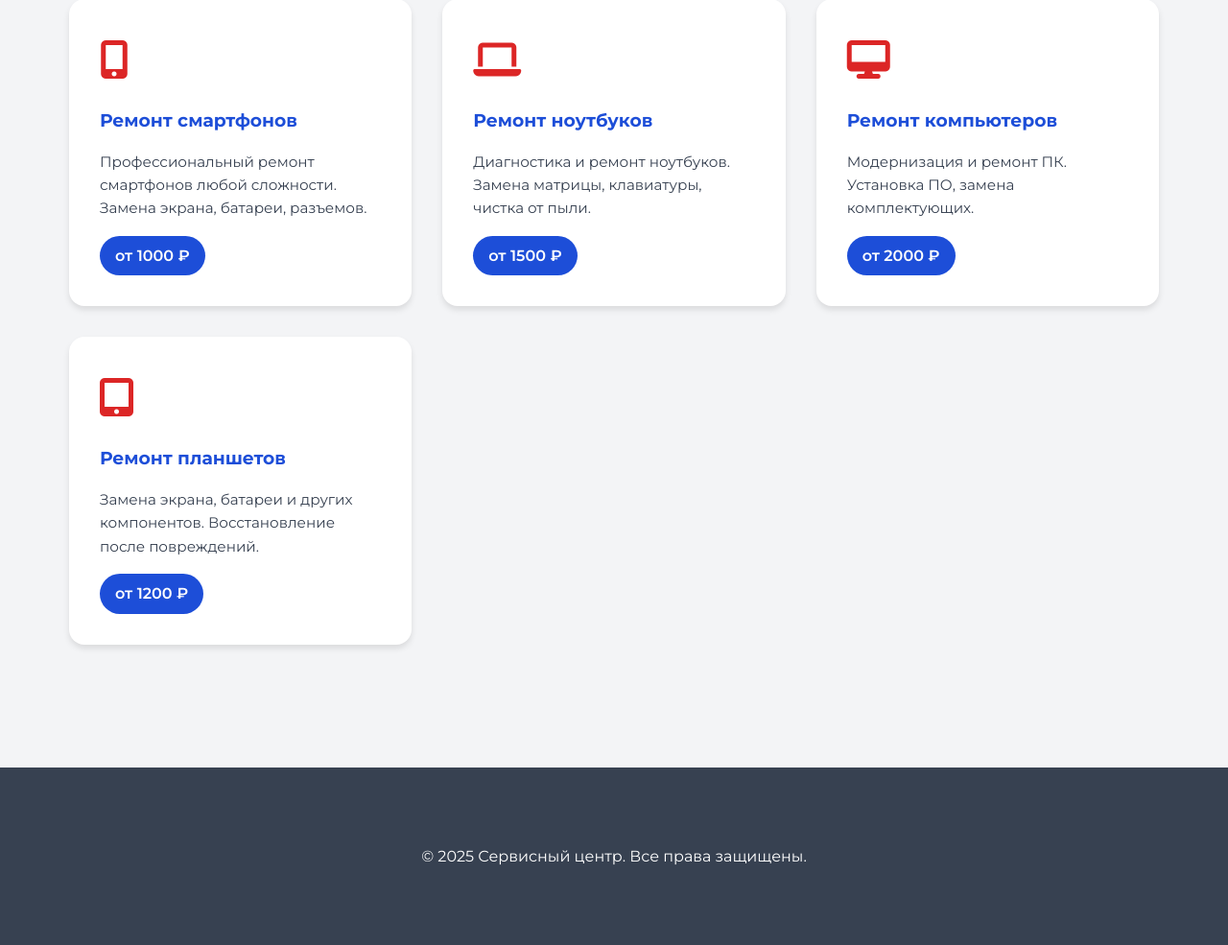
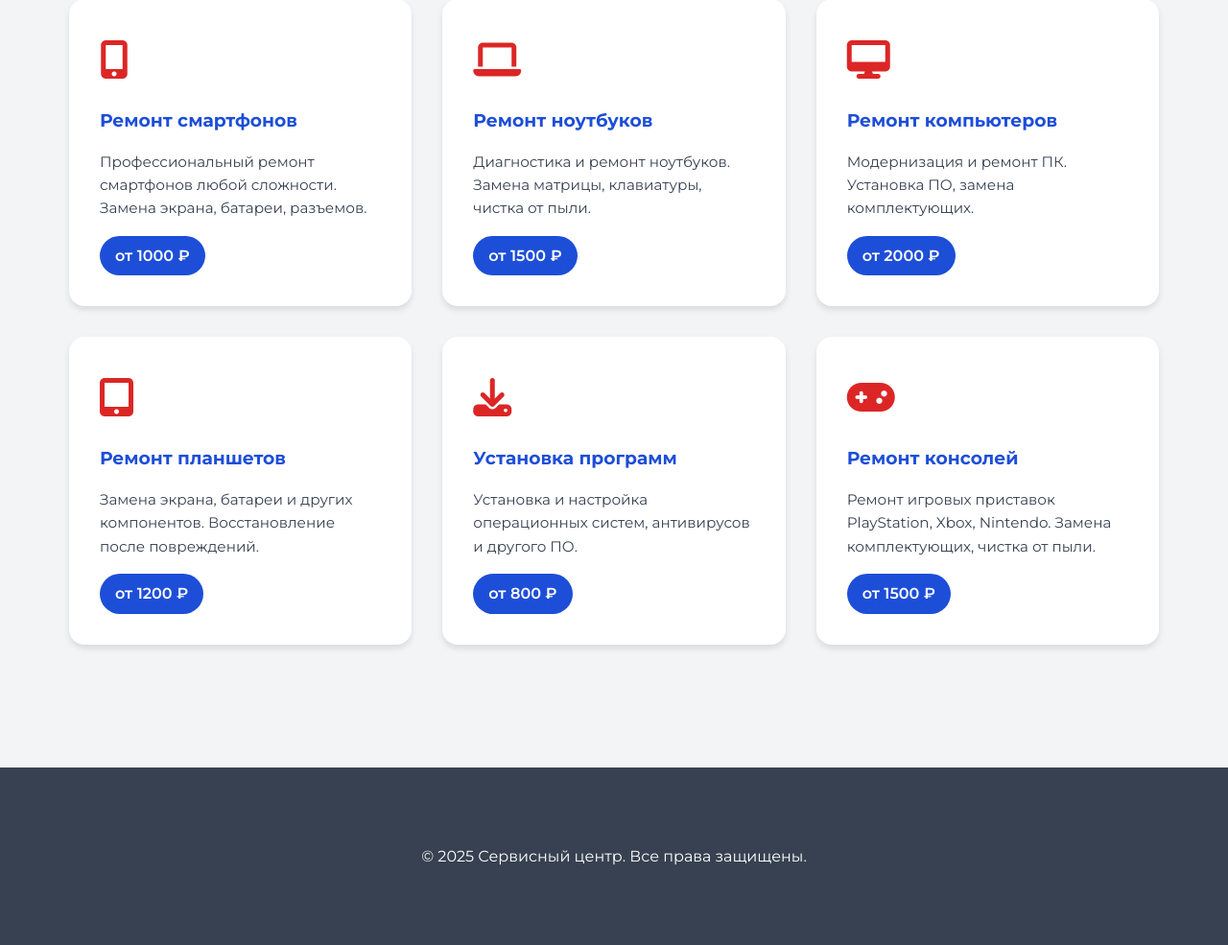
Before and after one commit to Drag817/service_center, a Flask app: page / in a window 1280 px wide. Shown: the part 1448-2433 px from the top of the page at 96% size. Run offline with Flask 3, Linux system fonts and the light colour scheme; data that the repository does not hold is empty; parts of the project's set-up code (start-up, migrations or seed data) failed here and were passed over.

Commit message:
symmetry index.html

```diff
--- a/templates/index.html
+++ b/templates/index.html
@@ -510,6 +510,24 @@
                     <p>Замена экрана, батареи и других компонентов. Восстановление после повреждений.</p>
                     <span class="price-tag">от 1200 ₽</span>
                 </div>
+
+                <div class="service-card">
+                    <div class="service-icon">
+                        <i class="fas fa-download"></i>
+                    </div>
+                    <h3>Установка программ</h3>
+                    <p>Установка и настройка операционных систем, антивирусов и другого ПО.</p>
+                    <span class="price-tag">от 800 ₽</span>
+                </div>
+
+                <div class="service-card">
+                    <div class="service-icon">
+                        <i class="fas fa-gamepad"></i>
+                    </div>
+                    <h3>Ремонт консолей</h3>
+                    <p>Ремонт игровых приставок PlayStation, Xbox, Nintendo. Замена комплектующих, чистка от пыли.</p>
+                    <span class="price-tag">от 1500 ₽</span>
+                </div>
             </div>
         </section>
 
```
